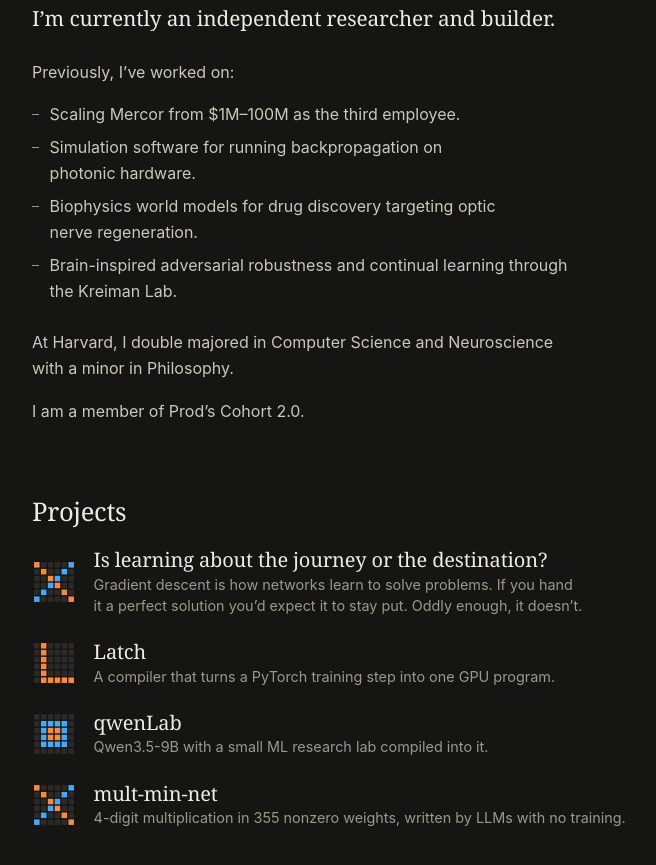
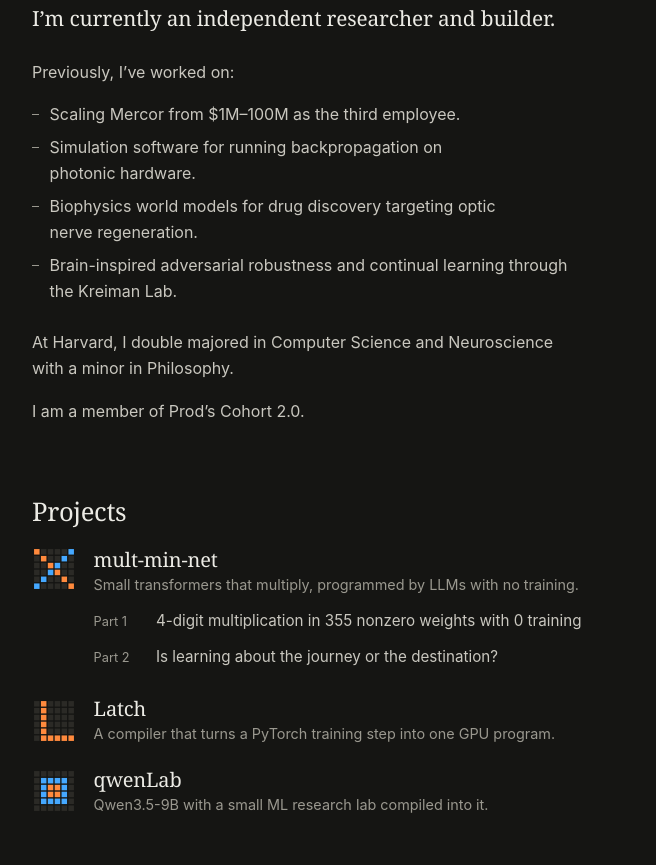
Before and after one commit to DeepakSingh98/deepaksingh98.github.io, a plain HTML site: page index.html in a window 1280 px wide. Shown: the part 495-1360 px from the top of the page, without its empty margins (272-928 px from the left). Drawn offline with Linux system fonts and the light colour scheme.

Commit message:
Combine the two multiplication posts into one project, as Part 1 and Part 2
Co-Authored-By: Claude Opus 5.5 <noreply@anthropic.com>

```diff
--- a/assets/style.css
+++ b/assets/style.css
@@ -135,6 +135,19 @@ h2 { font: 400 1.6rem/1.25 var(--serif); letter-spacing: -0.012em; color: var(--
 .project:hover .arrow, .project:focus-visible .arrow { opacity: 1; transform: none; }
 .icon { display: block; width: 2.75rem; height: 2.75rem; color: var(--ink); }
 
+/* A project with several posts: the name sits above a list of parts. */
+.series { display: grid; grid-template-columns: 2.75rem 1fr; gap: 1.1rem; align-items: start; margin: 0 -0.8rem; padding: 0.7rem 0.8rem; }
+.series .name { display: block; font: 400 1.25rem/1.3 var(--serif); letter-spacing: -0.008em; }
+.series .desc { display: block; font-size: 0.9rem; line-height: 1.45; color: var(--mute); margin-top: 0.1rem; text-wrap: balance; }
+.parts { list-style: none; margin: 0.4rem -0.6rem 0; padding: 0; }
+.parts a { display: grid; grid-template-columns: 3.4rem 1fr auto; gap: 0.5rem; align-items: baseline; padding: 0.3rem 0.6rem; border-radius: 8px; text-decoration: none; transition: background-color 0.18s ease; }
+.parts a:hover { background: var(--wash); }
+.parts .part { font-size: 0.8rem; color: var(--mute); }
+.parts .title { font-size: 0.95rem; line-height: 1.4; color: var(--ink-2); }
+.parts a:hover .title { color: var(--ink); }
+.parts .arrow { color: var(--accent); opacity: 0; transform: translateX(-5px); transition: opacity 0.18s ease, transform 0.18s ease; }
+.parts a:hover .arrow, .parts a:focus-visible .arrow { opacity: 1; transform: none; }
+
 /* Project page */
 .back { display: inline-block; font-size: 0.9rem; color: var(--mute); text-decoration: none; margin-bottom: 4.5rem; transition: color 0.18s ease; }
 .back:hover { color: var(--ink); }
@@ -167,6 +180,9 @@ footer.social { margin-top: 5rem; }
 /* Long-form post on a project page */
 .post { max-width: var(--column); }
 .post .date { font-size: 0.85rem; color: var(--mute); margin: 0 0 0.6rem; }
+.post .date a { color: var(--mute); text-underline-offset: 0.15em; }
+.post .date a:hover { color: var(--ink); }
+.post .next { margin-top: 2.4rem; }
 .post h1 { font-size: 2.6rem; }
 .post h2 { margin: 3rem 0 1rem; }
 .post ul { margin: 0 0 1.1rem; padding-left: 1.2rem; color: var(--ink-2); }
@@ -202,7 +218,7 @@ footer.social { margin-top: 5rem; }
   .about { margin-top: 2.6rem; }
   .work { margin-top: 3.5rem; }
   .projects { margin: -0.5rem 0; }
-  .project .arrow { display: none; }
+  .project .arrow, .parts .arrow { display: none; }
   .back { margin-bottom: 3.2rem; }
 }
 @media (prefers-reduced-motion: reduce) {
--- a/index.html
+++ b/index.html
@@ -50,15 +50,28 @@
     <section class="work" aria-labelledby="projects">
       <h2 id="projects">Projects</h2>
       <ul class="projects">
-        <li>
-          <a class="project" href="projects/journey-or-destination/">
-            <svg class="icon" aria-hidden="true"><use href="assets/icons.svg#mult"/></svg>
-            <span>
-              <span class="name">Is learning about the journey or the destination?</span>
-              <span class="desc">Gradient descent is how networks learn to solve problems. If you hand it a perfect solution you’d expect it to stay put. Oddly enough, it doesn’t.</span>
-            </span>
-            <span class="arrow" aria-hidden="true">→</span>
-          </a>
+        <li class="series">
+          <svg class="icon" aria-hidden="true"><use href="assets/icons.svg#mult"/></svg>
+          <div>
+            <span class="name">mult-min-net</span>
+            <span class="desc">Small transformers that multiply, programmed by LLMs with no training.</span>
+            <ol class="parts">
+              <li>
+                <a href="projects/mult-min-net/">
+                  <span class="part">Part 1</span>
+                  <span class="title">4-digit multiplication in 355 nonzero weights with 0 training</span>
+                  <span class="arrow" aria-hidden="true">→</span>
+                </a>
+              </li>
+              <li>
+                <a href="projects/journey-or-destination/">
+                  <span class="part">Part 2</span>
+                  <span class="title">Is learning about the journey or the destination?</span>
+                  <span class="arrow" aria-hidden="true">→</span>
+                </a>
+              </li>
+            </ol>
+          </div>
         </li>
         <li>
           <a class="project" href="projects/latch/">
@@ -80,16 +93,6 @@
             <span class="arrow" aria-hidden="true">→</span>
           </a>
         </li>
-        <li>
-          <a class="project" href="projects/mult-min-net/">
-            <svg class="icon" aria-hidden="true"><use href="assets/icons.svg#mult"/></svg>
-            <span>
-              <span class="name">mult-min-net</span>
-              <span class="desc">4-digit multiplication in 355 nonzero weights, written by LLMs with no training.</span>
-            </span>
-            <span class="arrow" aria-hidden="true">→</span>
-          </a>
-        </li>
       </ul>
     </section>
   </main>
```
Also changed, not shown: projects/journey-or-destination/index.html (+1 -1 lines), projects/mult-min-net/index.html (+3 -1 lines).
